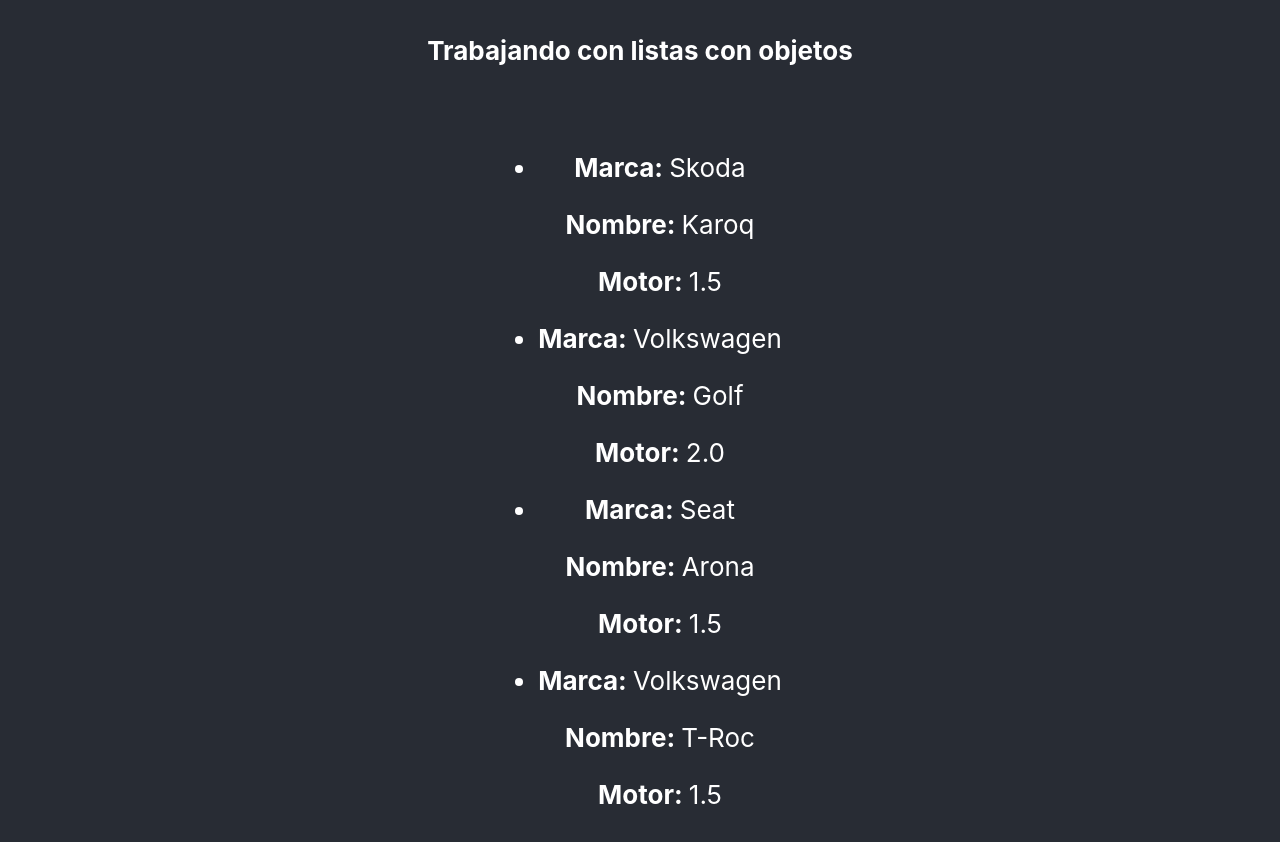
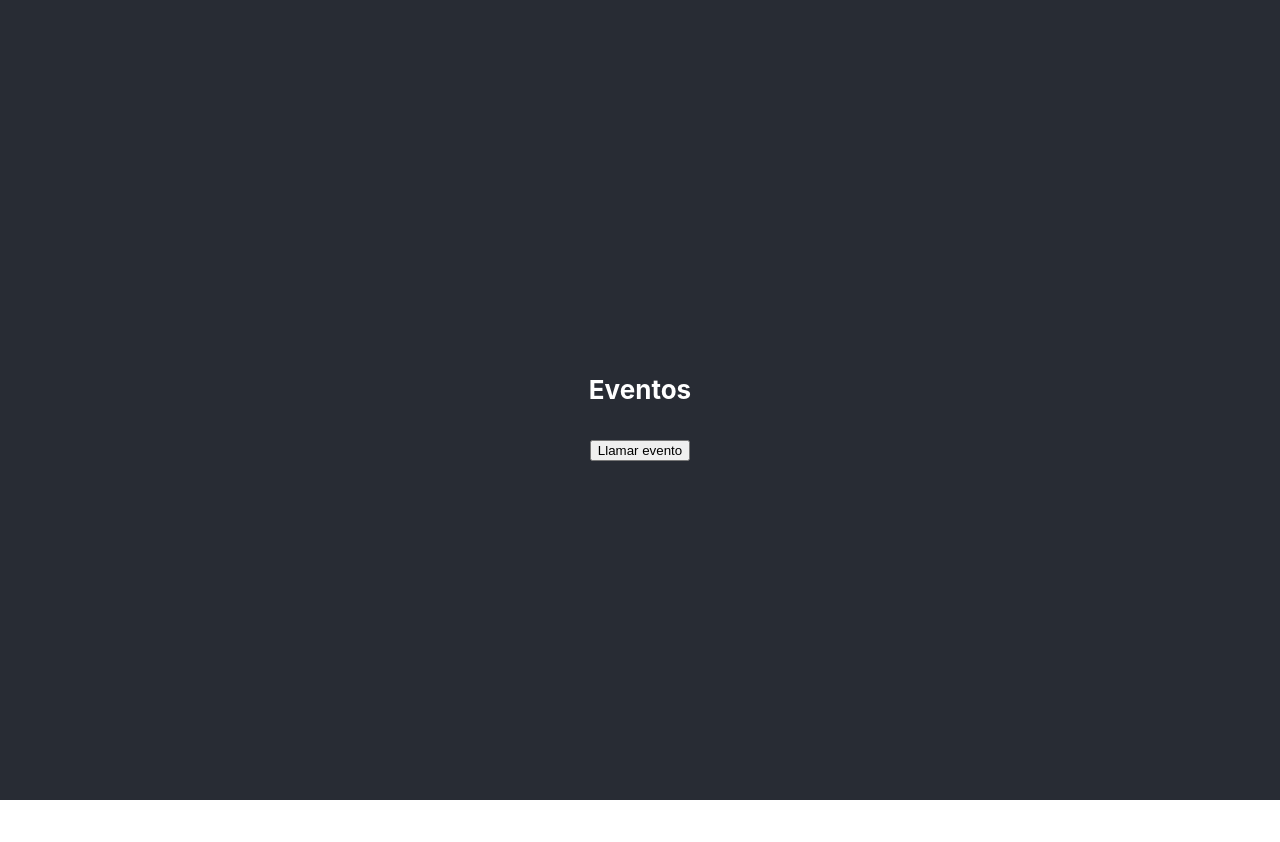
Before and after one commit to daserrano/reactNative, a React (Create React App) app: page / in a window 1280 px wide. Shown: the top 842 px of the page. After the commit the page ends 800 px from the top, so only its background shows below. Built offline with nearby package versions, Linux system fonts and the light colour scheme.

Commit message:
Primer evento

```diff
--- a/src/App.js
+++ b/src/App.js
@@ -1,35 +1,14 @@
 import React, { Component } from 'react';
 import logo from './logo.svg';
 import './App.css';
-import cars from './data/cars.json'
-
-class CarItem extends Component {
-  render() {
-    const {car} = this.props
-
-    return (
-      <li key={car.id}>
-        <p><strong>Marca: </strong>{car.company}</p>
-        <p><strong>Nombre: </strong>{car.name}</p>
-        <p><strong>Motor: </strong>{car.engine}</p>
-      </li>
-    )
-  }
-}
 
 class App extends Component {
     render() {
     return (
     <div className="App">
       <header className="App-header">
-        <h4>Trabajando con listas con objetos</h4>
-        <ul>
-          {
-            cars.map(car => {
-              return <CarItem key={car.id} car={car}/>
-            })
-          }
-        </ul>
+        <h4>Eventos</h4>
+        <button onClick={() => alert('EVENTO')}> Llamar evento </button>
       </header>
     </div>
   );
--- a/src/data/cars.json
+++ /dev/null
@@ -1,26 +0,0 @@
-[
-  {
-    "id": "efe1a0cd-8353-4ba0-d4v3-30434c933298",
-    "name": "Karoq",
-    "company": "Skoda",
-    "engine": "1.5"
-  },
-  {
-    "id": "9b9048ec-fff8-4bc5-m1k3-d0c65b83eb92",
-    "name": "Golf",
-    "company": "Volkswagen",
-    "engine": "2.0"
-  },
-  {
-    "id": "f447e8a1-26a2-4e3a-p3n3-724e93fd4945",
-    "name": "Arona",
-    "company": "Seat",
-    "engine": "1.5"
-  },
-  {
-    "id": "52f1c5b7-14b5-41c0-t3t4-42ef853a7648",
-    "name": "T-Roc",
-    "company": "Volkswagen",
-    "engine": "1.5"
-  }
-]
```
